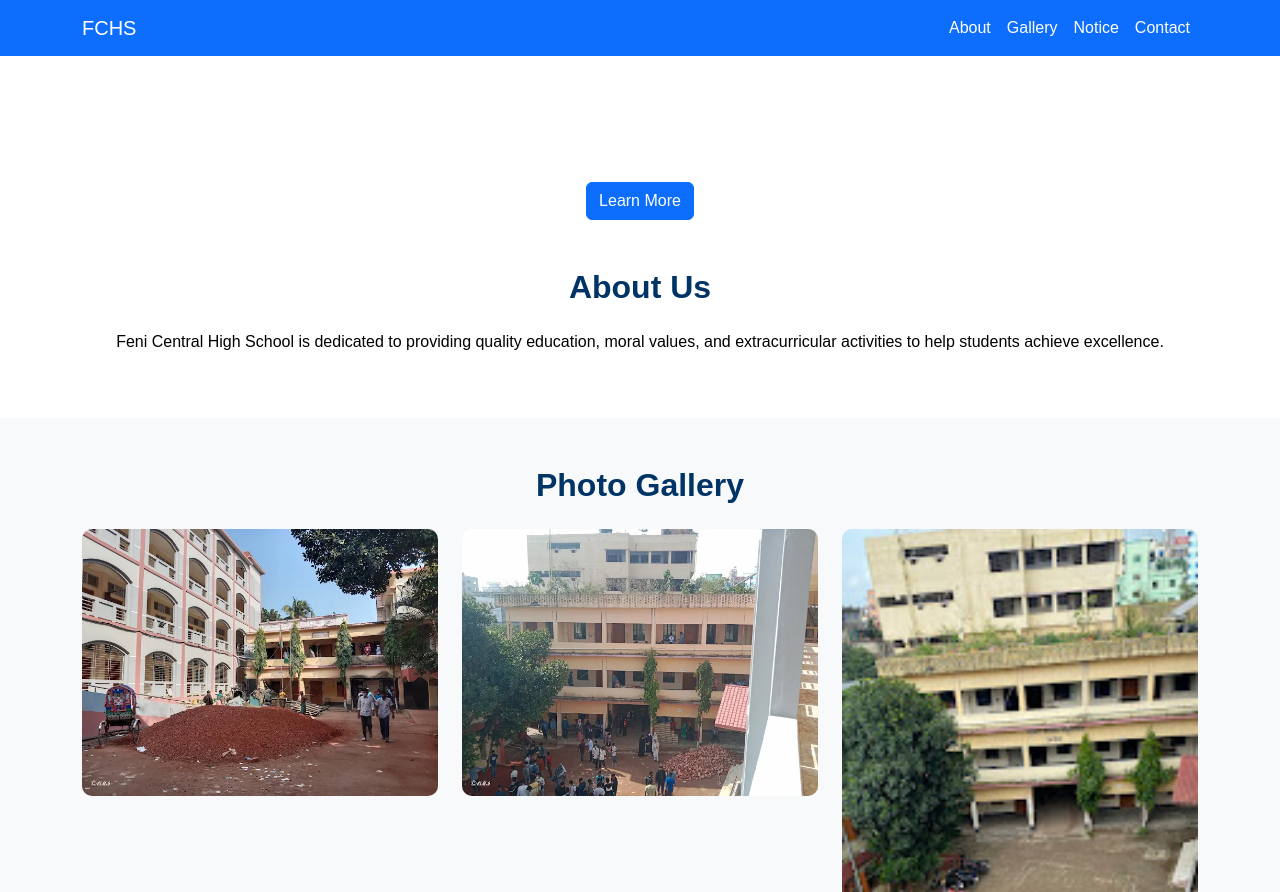
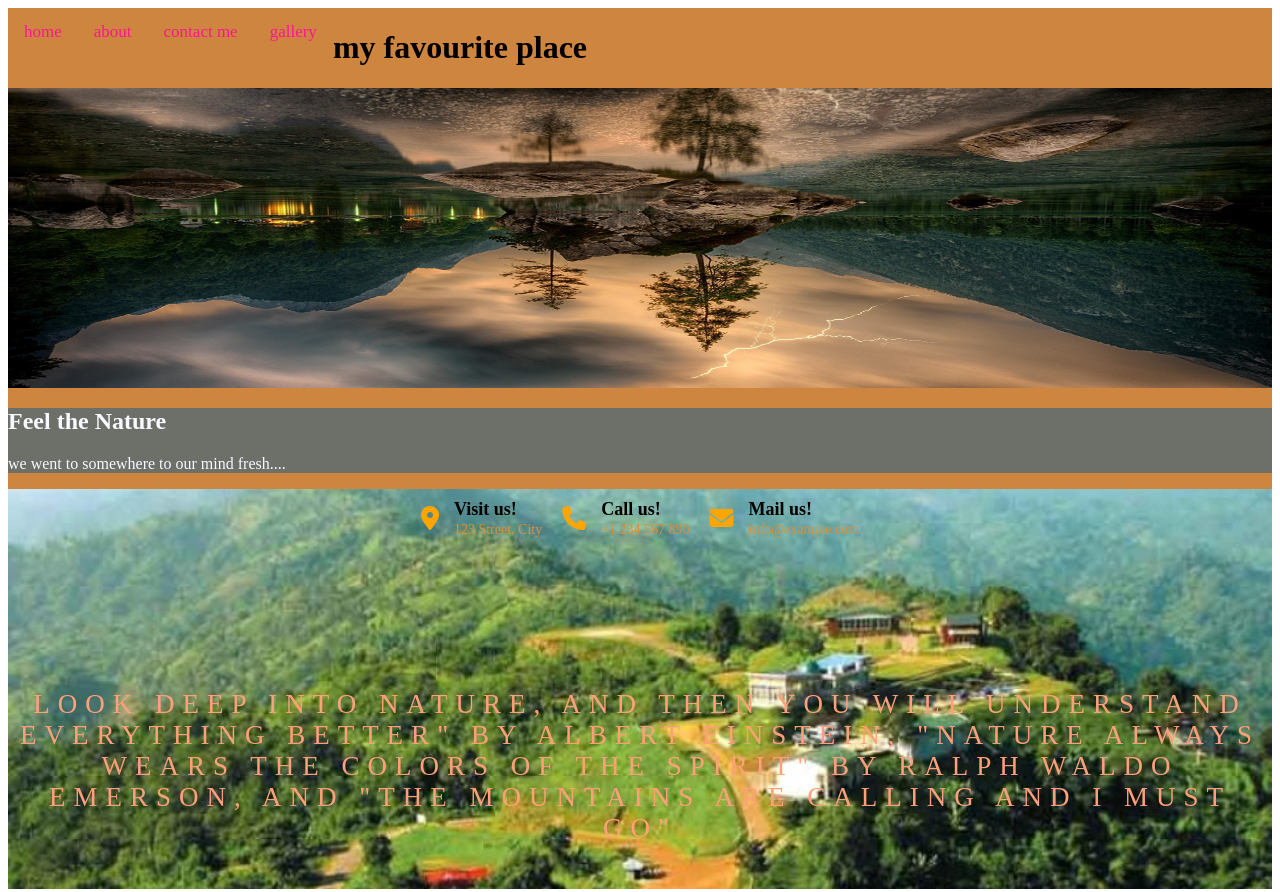
Before and after one commit to tawsif297/e.g.-my-website, a plain HTML site: page index.html in a window 1280 px wide. Shown: the top 892 px of the page. Drawn offline with nearby package versions, Linux system fonts and the light colour scheme.

Commit message:
Add files via upload

```diff
--- a/index.html
+++ b/index.html
@@ -1,98 +1,95 @@
 <!DOCTYPE html>
 <html lang="en">
+
 <head>
     <meta charset="UTF-8">
     <meta name="viewport" content="width=device-width, initial-scale=1.0">
-    <title>Feni Central High School</title>
-    <link href="https://cdn.jsdelivr.net/npm/bootstrap@5.3.3/dist/css/bootstrap.min.css" rel="stylesheet">
+    <title>capstone project</title>
     <link rel="stylesheet" href="style.css">
+    <link rel="stylesheet" href="https://cdnjs.cloudflare.com/ajax/libs/font-awesome/6.5.2/css/all.min.css">
 </head>
+
 <body>
+    <div class="topnav">
+        <a class="active" href="index.html">home</a>
+        <a class="about.html">about</a>
+        <a class="contactme.html">contact me</a>
+        <a class="gallery.html">gallery</a>
+        <div>
 
-<!-- Navbar -->
-<nav class="navbar navbar-expand-lg navbar-dark bg-primary fixed-top">
-  <div class="container">
-    <a class="navbar-brand" href="#">FCHS</a>
-    <button class="navbar-toggler" type="button" data-bs-toggle="collapse" data-bs-target="#navbarNav">
-      <span class="navbar-toggler-icon"></span>
-    </button>
-    <div class="collapse navbar-collapse" id="navbarNav">
-      <ul class="navbar-nav ms-auto">
-        <li class="nav-item"><a class="nav-link" href="#about">About</a></li>
-        <li class="nav-item"><a class="nav-link" href="#gallery">Gallery</a></li>
-        <li class="nav-item"><a class="nav-link" href="#notice">Notice</a></li>
-        <li class="nav-item"><a class="nav-link" href="#contact">Contact</a></li>
-      </ul>
+            <h1>my favourite place</h1>
+            <div class="carousel-container">
+                <img class="myslides" src="5.0.jpg" height="300" width="100%" alt="slide1">
+                <img class="myslides" src="nature.jpg" height="300" width="100%" alt="slide1">
+                <img class="myslides" src="nature2.jpg" height="300" width="100%" alt="slide1">
+            </div>
+
+
+            <section class="section section-dark">
+
+                <h2>Feel the Nature</h2>
+                <p> we went to somewhere to our mind fresh....</p>
+
+            </section>
+
+
+            <div class="pimg3">
+                <div class="ptext">
+                    <span class="border trans">Look deep into nature, and then you will understand everything better" by
+                        Albert Einstein, "Nature always wears the colors of the spirit" by Ralph Waldo Emerson, and "The
+                        mountains are calling and I must go"</span>
+                    <div>
                     </div>
                 </div>
-</nav>
 
-<!-- Hero Section -->
-<header class="hero text-center text-white d-flex align-items-center justify-content-center">
+
+
+
+
+
+
+                <footer class="footer-section">
+                    <div class="footer-cta">
+
+                        <div class="cta-item">
+                            <i class="fas fa-map-marker-alt"></i>
                             <div>
-    <h1>Feni Central High School</h1>
-    <p>Learning Today, Leading Tomorrow</p>
-    <a href="#about" class="btn btn-primary mt-3">Learn More</a>
-  </div>
-</header>
-
-<!-- About Section -->
-<section id="about" class="py-5">
-  <div class="container">
-    <h2 class="text-center mb-4">About Us</h2>
-    <p class="text-center">Feni Central High School is dedicated to providing quality education, moral values, and extracurricular activities to help students achieve excellence.</p>
-  </div>
-</section>
-
-<!-- Gallery Section -->
-<section id="gallery" class="py-5 bg-light">
-  <div class="container">
-    <h2 class="text-center mb-4">Photo Gallery</h2>
-    <div class="row">
-      <div class="col-md-4 mb-3">
-        <div class="gallery-card">
-          <img src="fchs1.webp" alt="School 1">
+                                <h4>Visit us!</h4>
+                                <span>123 Street, City</span>
                             </div>
                         </div>
-      <div class="col-md-4 mb-3">
-        <div class="gallery-card">
-          <img src="fchs2.webp" alt="School 2">
+
+                        <div class="cta-item">
+                            <i class="fas fa-phone"></i>
+                            <div>
+                                <h4>Call us!</h4>
+                                <span>+1 234 567 890</span>
                             </div>
                         </div>
-      <div class="col-md-4 mb-3">
-        <div class="gallery-card">
-          <img src="fchs3.jpg" alt="School 3">
+
+                        <div class="cta-item">
+                            <i class="fas fa-envelope"></i>
+                            <div>
+                                <h4>Mail us!</h4>
+                                <span>info@example.com</span>
                             </div>
                         </div>
+
                     </div>
-  </div>
-</section>
-
-<!-- Notice Board Section -->
-<section id="notice" class="py-5">
-  <div class="container">
-    <h2 class="text-center mb-4">Notice Board</h2>
-    <ul class="list-group">
-      <li class="list-group-item">Annual Sports Day on 25th August 2025</li>
-      <li class="list-group-item">Science Fair Registration starts 10th September 2025</li>
-      <li class="list-group-item">Cultural Festival on 5th October 2025</li>
-    </ul>
-  </div>
-</section>
-
-<!-- Contact Section -->
-<section id="contact" class="py-5 bg-light">
-  <div class="container">
-    <h2 class="text-center mb-4">Contact Us</h2>
-    <p class="text-center">Email: info@fenischool.com | Phone: +880 1234-567890</p>
-  </div>
-</section>
-
-<!-- Footer -->
-<footer class="bg-dark text-white text-center p-3">
-  &copy; 2025 Feni Central High School | Designed by Your Name
                 </footer>
 
-<script src="https://cdn.jsdelivr.net/npm/bootstrap@5.3.3/dist/js/bootstrap.bundle.min.js"></script>
+
+
+
+
+
+                <script src="script.js"></script>
+
+
+
+
+
+
 </body>
+
 </html>
--- /dev/null
+++ b/script.js
@@ -0,0 +1,29 @@
+var index = 0
+function carousel() {
+
+    var i;
+    var x = document.getElementsByClassName("myslides");
+
+    for (i = 0; i < x.length; i++) {
+
+        x[i].style.display = "none";
+
+    }
+
+
+index=index+1  //1
+
+if(index>x.length){    //x.length = 3
+    index = 1
+}
+
+
+ x[index - 1].style.display = "block";
+
+  setTimeout(carousel, 2000);
+
+
+
+
+}
+carousel()
--- a/style.css
+++ b/style.css
@@ -1,81 +1,106 @@
-body {
-  font-family: Arial, sans-serif;
-  scroll-behavior: smooth;
-  padding-top: 70px;
-  color: #000; /* default text color black */
+.body {
+    margin: 0;
+    font-family: Arial;
+
 }
 
-/* Navbar links */
-.navbar .nav-link {
-  color: #fff !important; /* navbar links white on blue bg is fine */
-}
-.navbar .nav-link:hover {
-  color: #ffcc00 !important; /* hover effect - yellow */
+
+.topnav {
+
+    overflow: hidden;
+    background-color: peru;
+
 }
 
-/* Hero text (black/blue instead of white) */
-.carousel-caption h1 {
-  font-size: 2.5rem;
-  font-weight: bold;
-  color: #002366; /* dark blue */
+
+
+.topnav a {
+
+    float: left;
+    color: deeppink;
+    text-align: center;
+    padding: 14px 16px;
+    text-decoration: none;
+    font-size: 17px;
 }
 
-.carousel-caption p {
-  font-size: 1.2rem;
-  color: #000080; /* navy blue */
+
+.topnav a:hover {
+    background-color: blueviolet;
+    color: aqua;
+
+
 }
 
-/* Section Titles */
-section h2 {
-  font-weight: bold;
-  color: #003366; /* dark blue for headings */
-  margin-bottom: 20px;
+
+.topnav a:active {
+    background-color: rgb(226, 183, 43);
+    color: rgb(43, 255, 0);
 }
 
-/* Section Paragraphs */
-section p {
-  color: #000000; /* black text */
+.pimg3{
+position: relative;
+ background-position: center;
+ background-size: cover;
+ background-attachment: fixed;
+ background-image: url('5.0.jpg');
+ min-height: 400px;
+
+
 }
 
-/* Gallery Card */
-.gallery-card {
-  overflow: hidden;
-  border-radius: 10px;
+.section{
+    padding: 50,88 px;
+background-color: rgb(108, 112, 105);
+color: ghostwhite;
+text-align: justify;
 }
 
-.gallery-card img {
-  width: 100%;
-  transition: transform 0.3s ease;
+
+
+
+.ptext
+{position: absolute;
+    top: 50%;
+
+width: 100%;
+text-align: center;
+color: lightsalmon;
+font-size: 27px;
+letter-spacing: 8px;
+text-transform: uppercase;
+
+
 }
+.footer section{
+    background-color: darkgrey;
+    color:white;
+    padding: 40px 0;
+}
+.footer-cta{
 
-.gallery-card img:hover {
-  transform: scale(1.05);
+    display: flex;
+    justify-content: center;
+   align-items: center;
+   max-width: 1200px;
+   margin:auto;
 }
-
-/* Notice List */
-#notice .list-group-item {
-  font-size: 1rem;
-  color: #0000cc; /* blue text for notices */
-  font-weight: 500;
+.cta-item{
+    display: flex;
+       align-items: center;
+       gap: 15px;
+       padding: 10px;
 }
-
-/* Contact Form */
-form input, form textarea {
-  border: 1px solid #003366; /* blue border */
+.cta-item i{
+    font-size: 24px;
+    color: orange;
 }
-
-form button {
-  background-color: #003366; /* dark blue button */
-  color: #ffffff;
-  font-weight: bold;
+.cta-item h4{
+    margin: 0%;
+    font-size: 18px;
+    font-weight: bold;
 }
-
-form button:hover {
-  background-color: #0055aa;
+.cta-item span{
+    font-size: 14px;
+    color:rgb(216, 146, 54)
 }
-
-/* Footer */
-footer {
-  margin-top: 20px;
-  color: #ffffff; /* footer text stays white on dark bg */
-}
```
Also changed, not shown: 4.jpg (added), 5.0.jpg (added), about.html (added), contact.html (added), gallery.html (added), image.jpeg (added), kingfisher.jpg (added), nature.jpg (added), nature2.jpg (added), swan.webp (added). Lines whose indentation alone changed are shown as unchanged.
